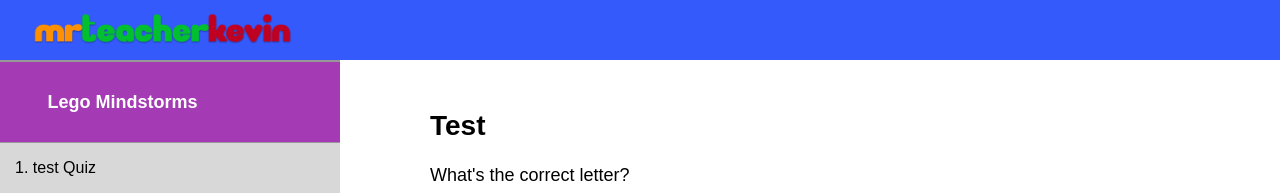
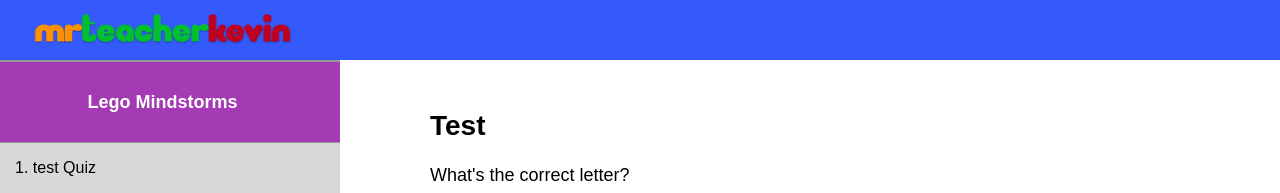
Before and after one commit to kevin578/mrteacherkevin2, a React (Create React App) app in the folder client/: page /legomindstorms1 in a window 1280 px wide. Shown: the top 193 px of the page. Built offline with nearby package versions, Linux system fonts and the light colour scheme; no server answers.

Commit message:
changed minor styles

```diff
--- a/client/src/components/Main/SubjectButton.js
+++ b/client/src/components/Main/SubjectButton.js
@@ -6,6 +6,7 @@ import { camelize } from "../App";
 
 const Wrapper = styled.div`
   display: flex;
+  justify-content: center;
 `;
 
 const Button = styled.div`
--- a/client/src/components/Ranking.js
+++ b/client/src/components/Ranking.js
@@ -1,9 +1,9 @@
 import React from "react";
+import styled from "styled-components";
 import oneStar from "../img/badges/oneStar.svg";
 import twoStar from "../img/badges/twoStar.svg";
 import threeStar from "../img/badges/threeStar.svg";
 import spaceCowboy from "../img/badges/spaceCowboy.svg";
-import PropTypes from "prop-types";
 
 export default props => {
   function checkArray(item) {
@@ -11,6 +11,10 @@ export default props => {
       return props.rank.includes(item) ? true : false;
     }
   }
+
+  const RankIMG = styled.img`
+    margin-left: 15px;
+  `;
 
   const getImage = () => {
     if (checkArray("space_cowboy")) return spaceCowboy;
@@ -20,5 +24,5 @@ export default props => {
     if (checkArray("one_star")) return oneStar;
     return;
   };
-  return <img src={getImage()} />;
+  return <RankIMG src={getImage()} />;
 };
--- a/client/src/components/Subject/Sidebar.js
+++ b/client/src/components/Subject/Sidebar.js
@@ -26,7 +26,7 @@ const SidebarSubject = styled.div`
   border-top: 2px solid #979797;
   border-bottom: 1px solid #979797;
   display: flex;
-  justify-content: space-around;
+  justify-content: center;
 `;
 const SubjectImage = styled.img`
   opacity: 0;
```
